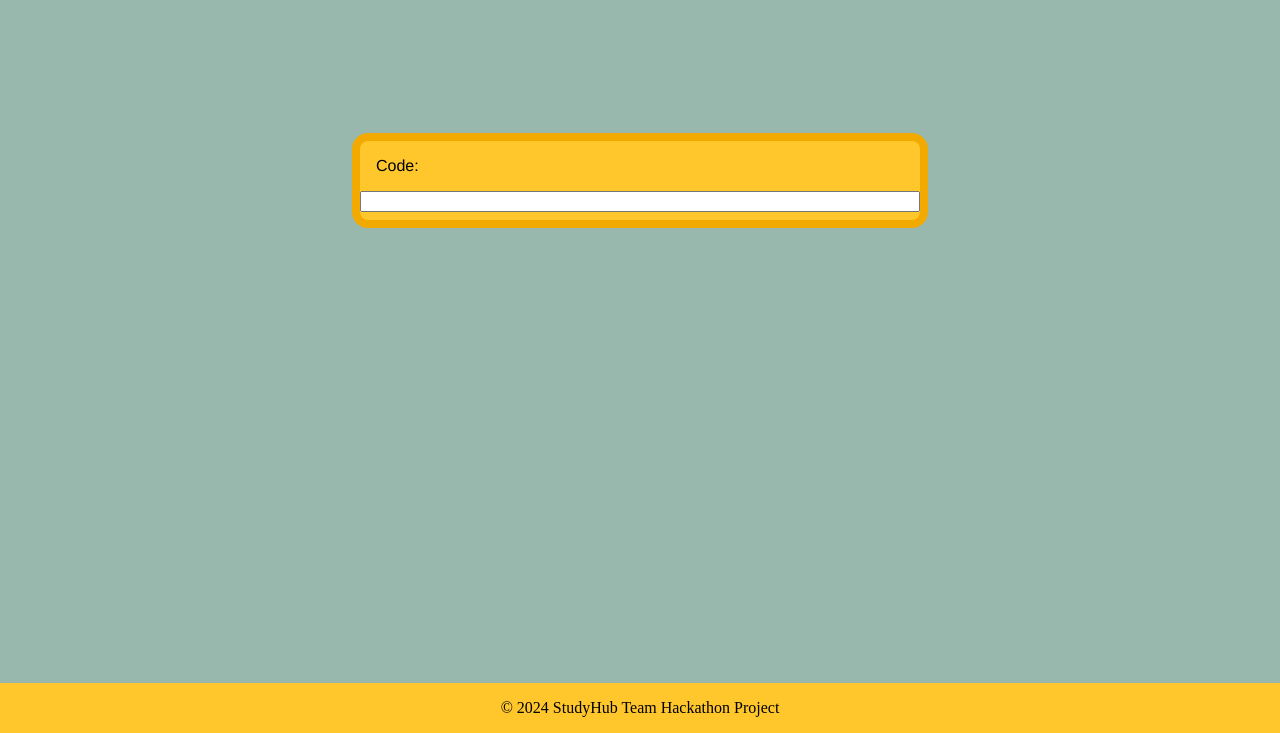
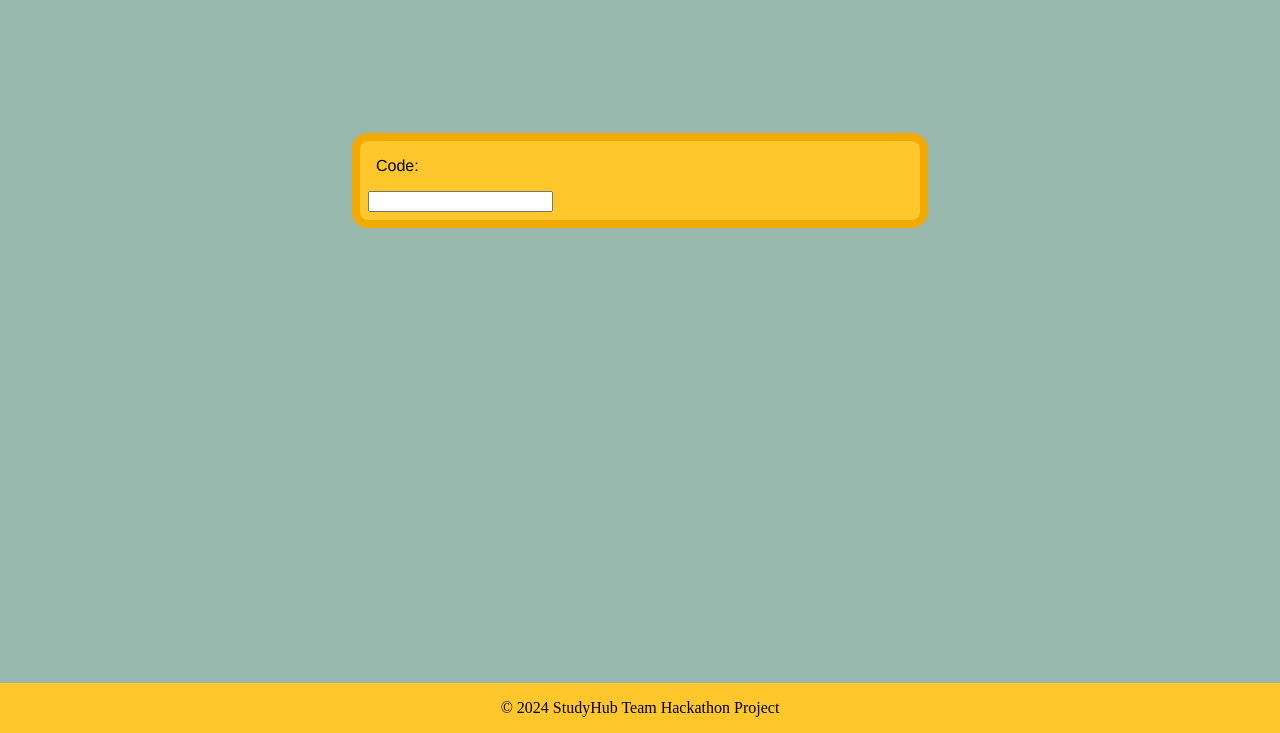
Before and after one commit to XXLZopes/hackathon24, a website: page frontEnd/login.html in a window 1280 px wide. Both pictures are taken after typing "name@example.com" into the empty fields and a click on the button "Submit". Shown: the part 67-800 px from the top of the page. Drawn offline with Linux system fonts and the light colour scheme.

Commit message:
Update login.css
Fixed goofy code input box.

```diff
--- a/frontEnd/login.css
+++ b/frontEnd/login.css
@@ -99,6 +99,12 @@ div#loginEmail
     padding-bottom: 1vh;
 }
 
+#codeInput
+{
+    margin: auto;
+    margin-left: 1vh;
+}
+
 .pageFooter
 {
     background-color: #FFC72C;
```
